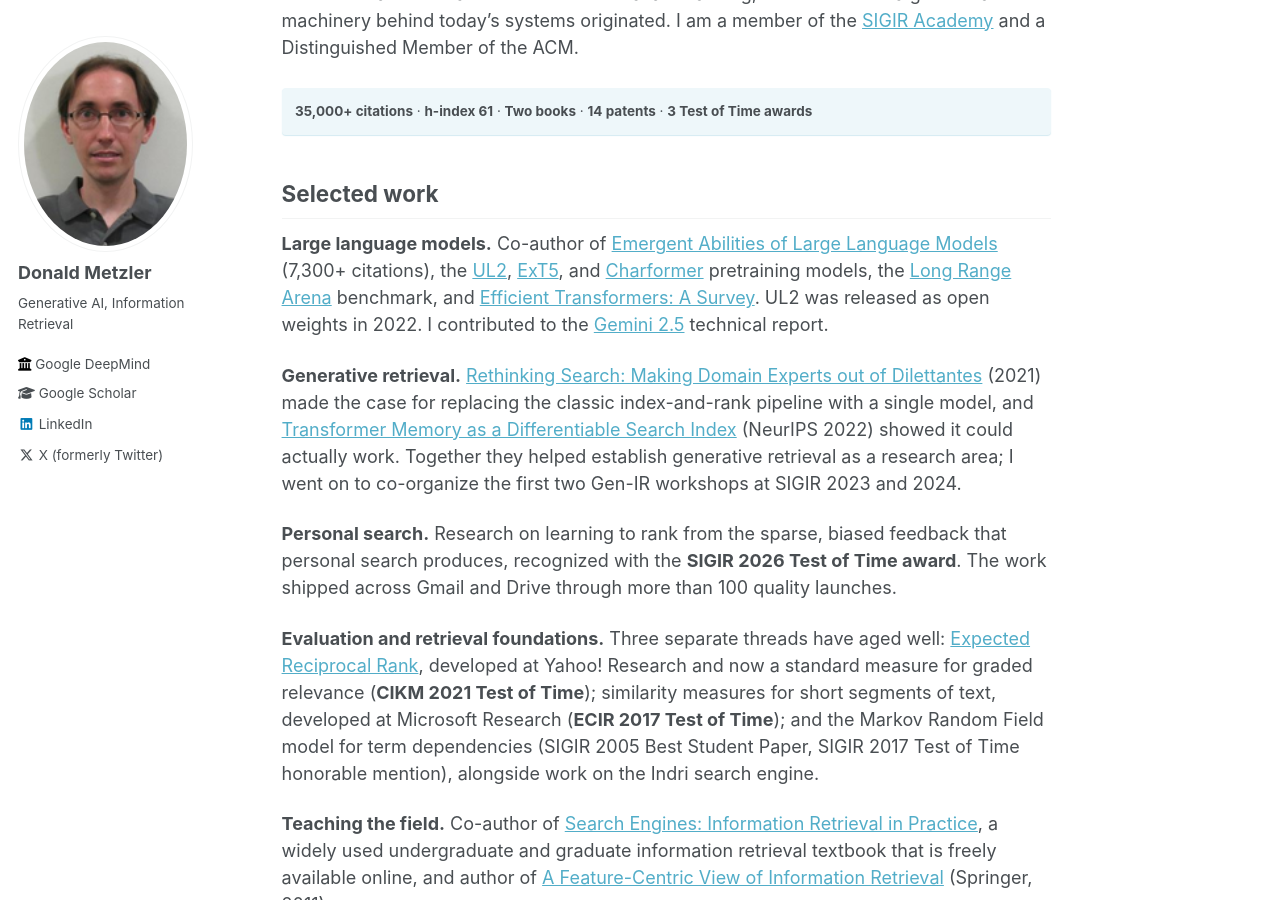
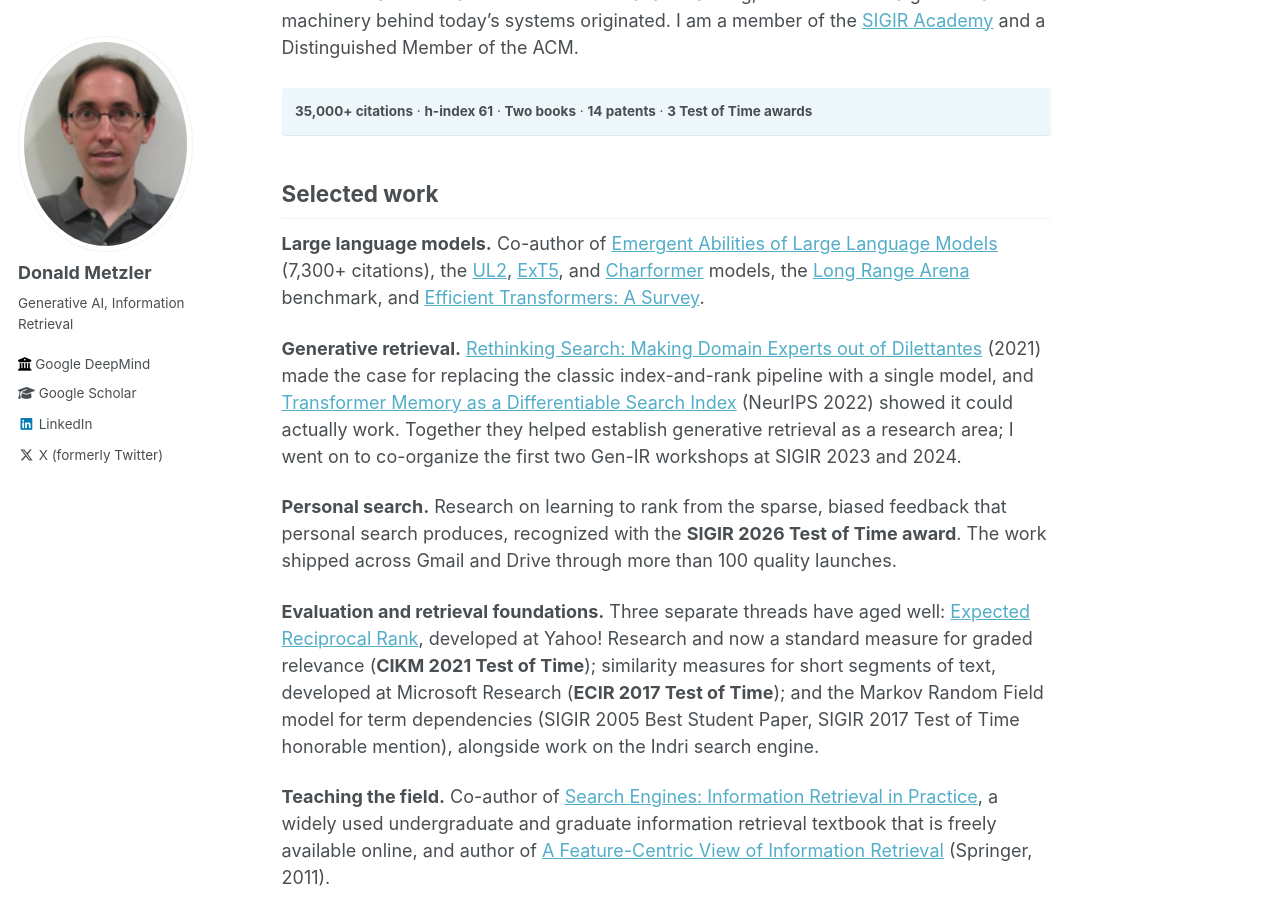
Before and after one commit to metzlerd/metzlerd.github.io, a Jekyll site: the page built from _pages/about.md, in a window 1280 px wide and 900 px high, scrolled down 312 px. Built offline with Jekyll 4.4.1, drawn with Linux system fonts in a browser that asks for light colours.

Commit message:
Minor updates

```diff
--- a/_pages/about.md
+++ b/_pages/about.md
@@ -27,10 +27,8 @@
 [Emergent Abilities of Large Language Models](https://arxiv.org/abs/2206.07682)
 (7,300+ citations), the [UL2](https://arxiv.org/abs/2205.05131),
 [ExT5](https://arxiv.org/abs/2111.10952), and [Charformer](https://arxiv.org/abs/2106.12672)
-pretraining models, the [Long Range Arena](https://arxiv.org/abs/2011.04006) benchmark,
-and [Efficient Transformers: A Survey](https://arxiv.org/abs/2009.06732). UL2 was
-released as open weights in 2022. I contributed to the
-[Gemini 2.5](https://arxiv.org/abs/2507.06261) technical report.
+models, the [Long Range Arena](https://arxiv.org/abs/2011.04006) benchmark,
+and [Efficient Transformers: A Survey](https://arxiv.org/abs/2009.06732).
 
 **Generative retrieval.** [Rethinking Search: Making Domain Experts out of Dilettantes](https://arxiv.org/abs/2105.02274)
 (2021) made the case for replacing the classic index-and-rank pipeline with a single
```
Also changed, not shown: _pages/bio.md (+1 -1 lines).
